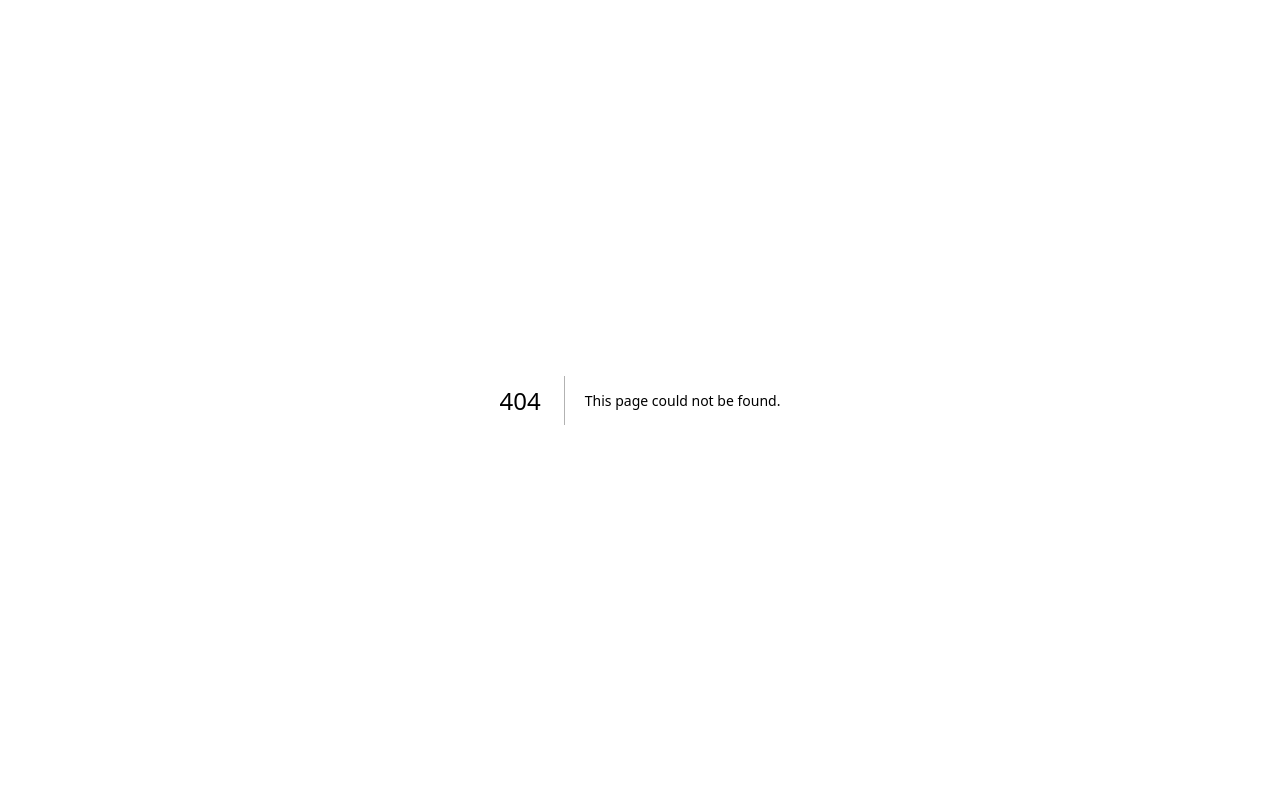
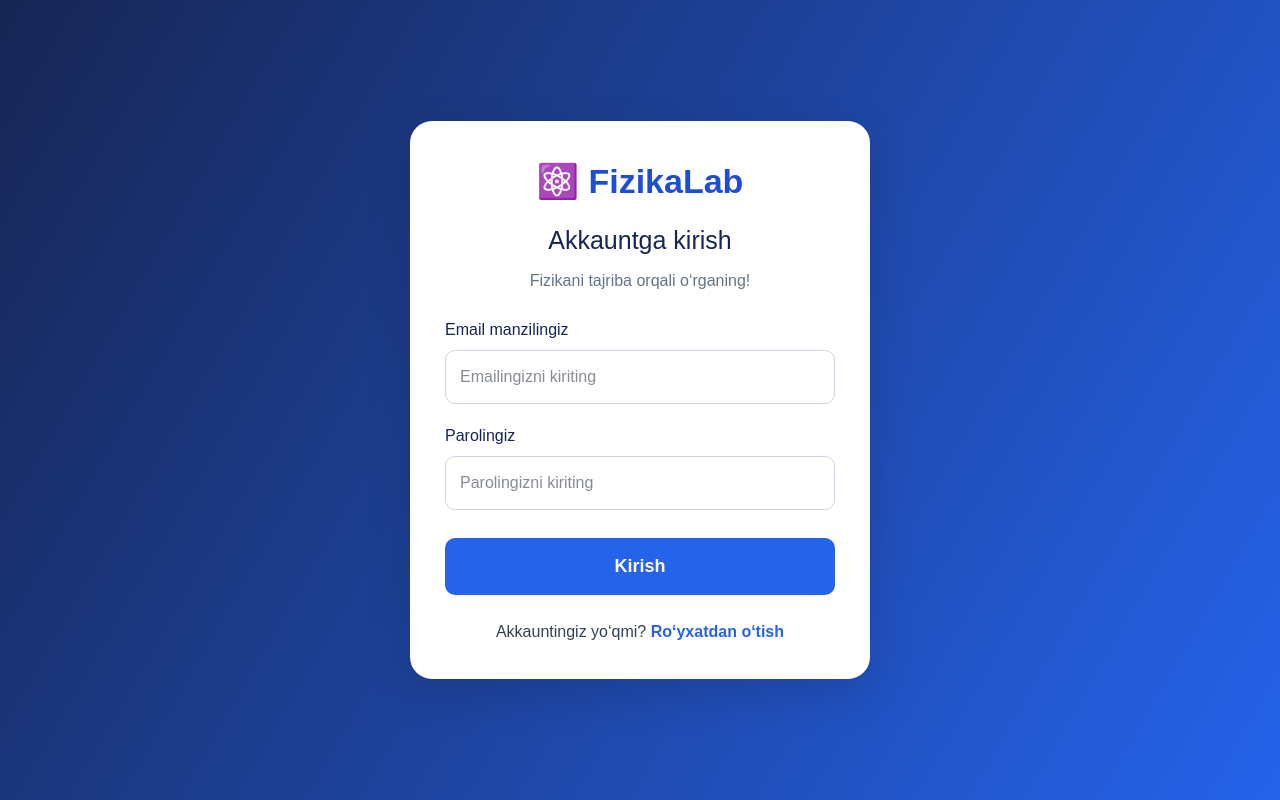
Before and after one commit to samiyevasitora2005-lgtm/fizikalab, a Next.js app: page /auth/kirish in a window 1280 px wide. Before the commit this address had no page. Built offline with nearby package versions, Linux system fonts and the light colour scheme.

Commit message:
Create page.tsx

```diff
--- /dev/null
+++ b/app/auth/kirish/page.tsx
@@ -0,0 +1,222 @@
+
+"use client";
+
+import { useState } from "react";
+import { createClient } from "@supabase/supabase-js";
+import Link from "next/link";
+import { useRouter } from "next/navigation";
+
+export default function KirishSahifasi() {
+  const router = useRouter();
+
+  const [email, setEmail] = useState("");
+  const [parol, setParol] = useState("");
+  const [xabar, setXabar] = useState("");
+  const [yuklanmoqda, setYuklanmoqda] = useState(false);
+
+  async function kirish(e: React.FormEvent<HTMLFormElement>) {
+    e.preventDefault();
+    setXabar("");
+    setYuklanmoqda(true);
+
+    try {
+      const url = process.env.NEXT_PUBLIC_SUPABASE_URL;
+      const key =
+        process.env.NEXT_PUBLIC_SUPABASE_PUBLISHABLE_KEY;
+
+      if (!url || !key) {
+        setXabar("Supabase sozlamalari topilmadi.");
+        return;
+      }
+
+      const supabase = createClient(url, key);
+
+      const { error } = await supabase.auth.signInWithPassword({
+        email: email.trim(),
+        password: parol,
+      });
+
+      if (error) {
+        setXabar("Kirishda xatolik: " + error.message);
+        return;
+      }
+
+      router.push("/sinflar");
+      router.refresh();
+    } catch {
+      setXabar("Internetga ulanishda xatolik yuz berdi.");
+    } finally {
+      setYuklanmoqda(false);
+    }
+  }
+
+  const inputStyle: React.CSSProperties = {
+    width: "100%",
+    padding: "14px",
+    marginTop: "8px",
+    border: "1px solid #cbd5e1",
+    borderRadius: "10px",
+    fontSize: "16px",
+    background: "white",
+    color: "#0f172a",
+    boxSizing: "border-box",
+  };
+
+  return (
+    <main
+      style={{
+        minHeight: "100vh",
+        background:
+          "linear-gradient(120deg, #172554, #2563eb)",
+        display: "flex",
+        justifyContent: "center",
+        alignItems: "center",
+        padding: "20px",
+        fontFamily: "Arial, sans-serif",
+      }}
+    >
+      <div
+        style={{
+          background: "white",
+          width: "100%",
+          maxWidth: "460px",
+          padding: "35px",
+          borderRadius: "22px",
+          boxShadow: "0 15px 45px #0002",
+        }}
+      >
+        <h1
+          style={{
+            textAlign: "center",
+            fontSize: "34px",
+            color: "#1d4ed8",
+            fontWeight: "bold",
+          }}
+        >
+          ⚛️ FizikaLab
+        </h1>
+
+        <h2
+          style={{
+            textAlign: "center",
+            color: "#172554",
+            marginTop: "15px",
+            fontSize: "25px",
+          }}
+        >
+          Akkauntga kirish
+        </h2>
+
+        <p
+          style={{
+            textAlign: "center",
+            color: "#64748b",
+            marginTop: "10px",
+          }}
+        >
+          Fizikani tajriba orqali o‘rganing!
+        </p>
+
+        <form onSubmit={kirish}>
+          <label
+            style={{
+              display: "block",
+              marginTop: "25px",
+              color: "#172554",
+            }}
+          >
+            Email manzilingiz
+          </label>
+
+          <input
+            type="email"
+            placeholder="Emailingizni kiriting"
+            value={email}
+            onChange={(e) => setEmail(e.target.value)}
+            required
+            style={inputStyle}
+          />
+
+          <label
+            style={{
+              display: "block",
+              marginTop: "20px",
+              color: "#172554",
+            }}
+          >
+            Parolingiz
+          </label>
+
+          <input
+            type="password"
+            placeholder="Parolingizni kiriting"
+            value={parol}
+            onChange={(e) => setParol(e.target.value)}
+            required
+            style={inputStyle}
+          />
+
+          <button
+            type="submit"
+            disabled={yuklanmoqda}
+            style={{
+              width: "100%",
+              padding: "15px",
+              marginTop: "28px",
+              background: yuklanmoqda
+                ? "#93c5fd"
+                : "#2563eb",
+              color: "white",
+              border: "none",
+              borderRadius: "10px",
+              fontSize: "18px",
+              fontWeight: "bold",
+              cursor: yuklanmoqda
+                ? "not-allowed"
+                : "pointer",
+            }}
+          >
+            {yuklanmoqda
+              ? "Kirilmoqda..."
+              : "Kirish"}
+          </button>
+        </form>
+
+        {xabar && (
+          <div
+            role="alert"
+            style={{
+              marginTop: "20px",
+              padding: "14px",
+              borderRadius: "10px",
+              background: "#fef2f2",
+              color: "#b91c1c",
+              textAlign: "center",
+            }}
+          >
+            {xabar}
+          </div>
+        )}
+
+        <p
+          style={{
+            textAlign: "center",
+            marginTop: "25px",
+            color: "#334155",
+          }}
+        >
+          Akkauntingiz yo‘qmi?{" "}
+          <Link
+            href="/auth/royxatdan-otish"
+            style={{
+              color: "#2563eb",
+              fontWeight: "bold",
+            }}
+          >
+            Ro‘yxatdan o‘tish
+          </Link>
+        </p>
+      </div>
+    </main>
+  );
+}
```
